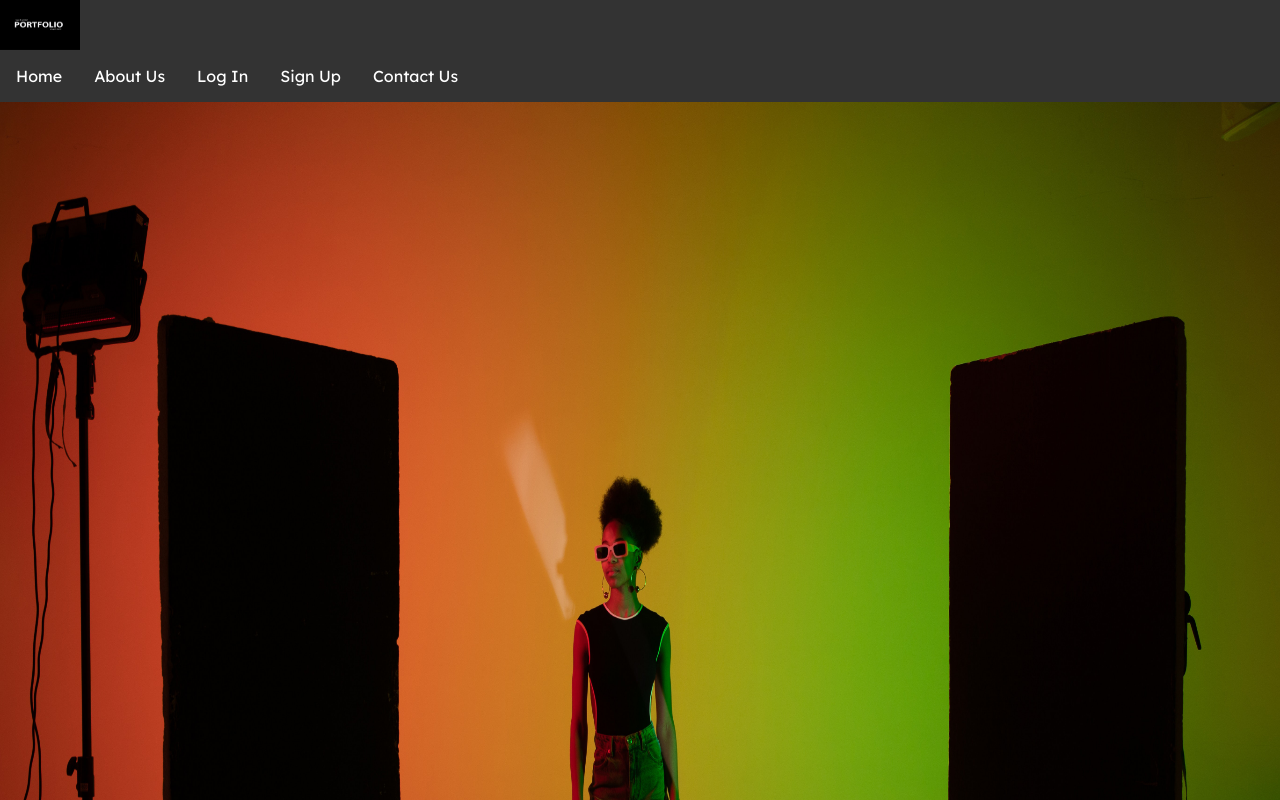
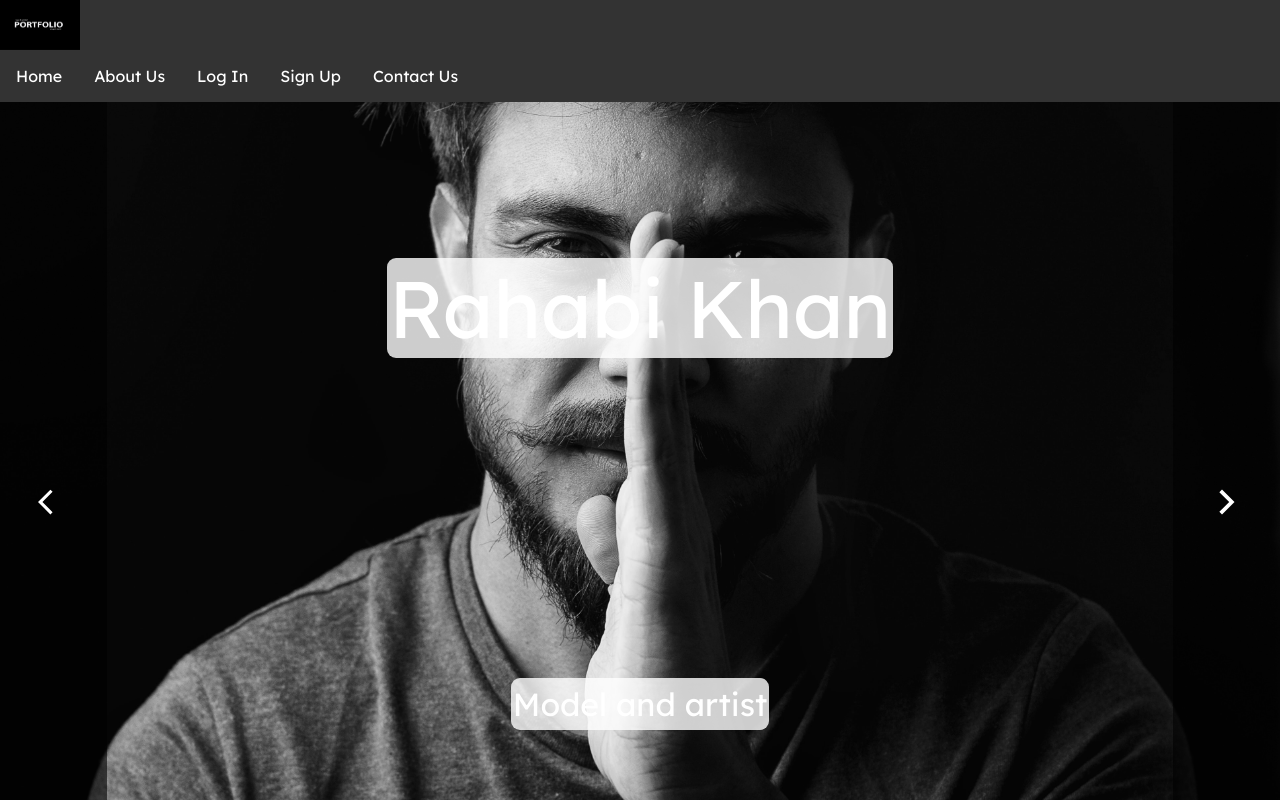
Before and after one commit to coderkabh/Show_My_Folio, a React (Create React App) app: page / in a window 1280 px wide. Shown: the top 800 px of the page. Built offline with nearby package versions, Linux system fonts and the light colour scheme.

Commit message:
Changes in Carousel (Changes in Home page)

```diff
--- a/src/Components/Carousel.js
+++ b/src/Components/Carousel.js
@@ -4,6 +4,7 @@ import pic from '../assets/yogendra.jpg';
 import pic1 from '../assets/sonnie-hiles-unsplash.jpg';
 import pic2 from '../assets/rahabi-khan-c_unsplash.jpg';
 import pic3 from '../assets/shubham-patel-unsplash.jpg';
+import pic4 from '../assets/lee-luis-unsplash.jpg';
 import ArrowBackIosIcon from '@material-ui/icons/ArrowBackIos';
 import ArrowForwardIosIcon from '@material-ui/icons/ArrowForwardIos';
 
@@ -12,8 +13,10 @@ function Carousel() {
     const images =[
         {title:"Sonnie Hiils", subtitle:"I am an adventurer", img:pic1},
         {title:"Rahabi Khan", subtitle:"Model and artist", img:pic2},
-        {title:"Shubhangi Verma", subtitle:"I am a photoshoot artist" , img:pic3},
-        {title:"Yogendra Shrivastav", subtitle:"I am a photographer", img:pic},
+        {title:"Shubhangi Verma", subtitle:"Photoshoot artist" , img:pic3},
+        {title:"Yogendra Shrivastav", subtitle:"Costume designer", img:pic},
+        {title:"Lee Luis", subtitle:"Interior Designer", img:pic4},
+
     ];
     return (
         <div className="carousel" >
--- a/src/Components/Home.jsx
+++ b/src/Components/Home.jsx
@@ -1,6 +1,7 @@
 import React from "react";
 import HeaderIndex from './HeaderIndex';
 import pic from '../assets/portfolio.jpg';
+//eslint-disable-next-line
 import SectionIndex from './SectionIndex';
 import Footer from './Footer';
 import Carousel from './Carousel';
@@ -20,8 +21,9 @@ function Home(){
         link4 = "/sign-up"
         option5="Contact Us"
         link5 = "/contact-us" />
-        <SectionIndex/>
+
         <Carousel/>
+
         <Footer/>
         </>
 
--- a/src/component-Styles/Carousel.css
+++ b/src/component-Styles/Carousel.css
@@ -1,6 +1,7 @@
-.carousel {
+/* .carousel {
   width: 60%;
   height: 700px;
+
   margin-left: auto;
   margin-right: auto;
   background-color: black;
@@ -54,4 +55,65 @@
   background-color: rgb(255, 255, 255, 0.8);
   border-radius: 9px;
   padding: 2px;
+} */
+
+.carousel {
+  background-color: black;
+  width: 100%;
+  height: 100vh;
+  max-width: 1500px;
+  margin-left: auto;
+  margin-right: auto;
+  display: flex;
+  /* margin-top: 20px; */
 }
+.carouselInner {
+  height: 100%;
+  width: 100%;
+  background-repeat: no-repeat;
+  background-size: cover;
+  background-position: center;
+  display: flex;
+  /* padding: 50px 0 0 50px; */
+}
+
+.carouselInner .left {
+  flex: 5%;
+  height: 100%;
+  background-color: rgb(0, 0, 0, 0.6);
+  display: grid;
+  place-items: center;
+  color: white;
+  cursor: pointer;
+}
+.carouselInner .center {
+  flex: 80%;
+  height: 100%;
+  display: grid;
+  place-items: center;
+  font-family: Arial, Helvetica, sans-serif;
+  text-align: center;
+  text-align: justify;
+}
+.carouselInner .right {
+  flex: 5%;
+  height: 100%;
+  background-color: rgb(0, 0, 0, 0.6);
+  display: grid;
+  place-items: center;
+  color: white;
+  cursor: pointer;
+}
+.carouselInner h1 {
+  font-size: 5rem;
+  background-color: rgb(255, 255, 255, 0.8);
+  border-radius: 9px;
+  padding: 2px;
+}
+
+.carouselInner p {
+  font-size: 2rem;
+  background-color: rgb(255, 255, 255, 0.8);
+  border-radius: 9px;
+  padding: 2px;
+}
```
